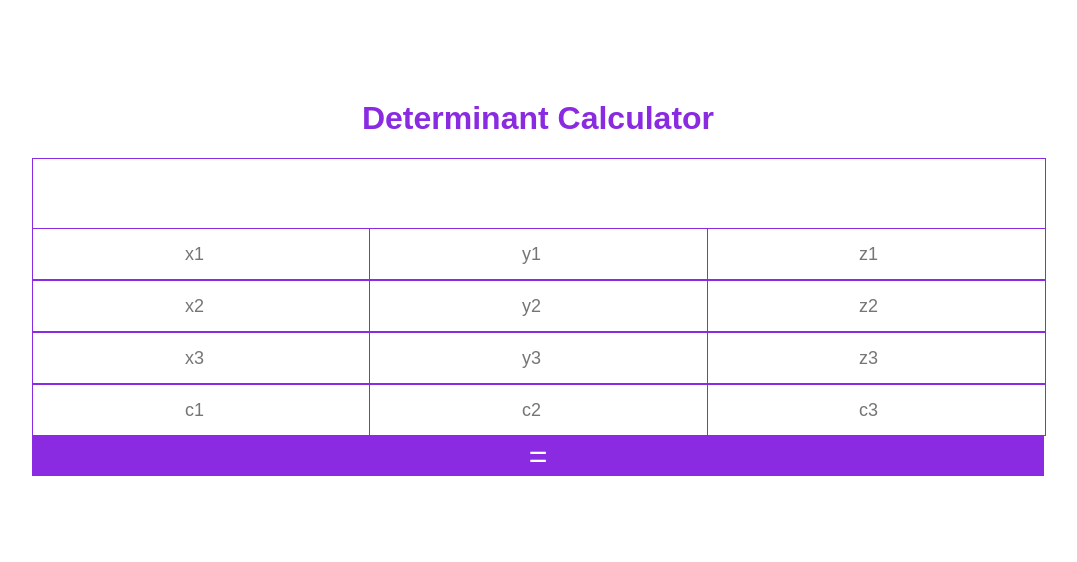
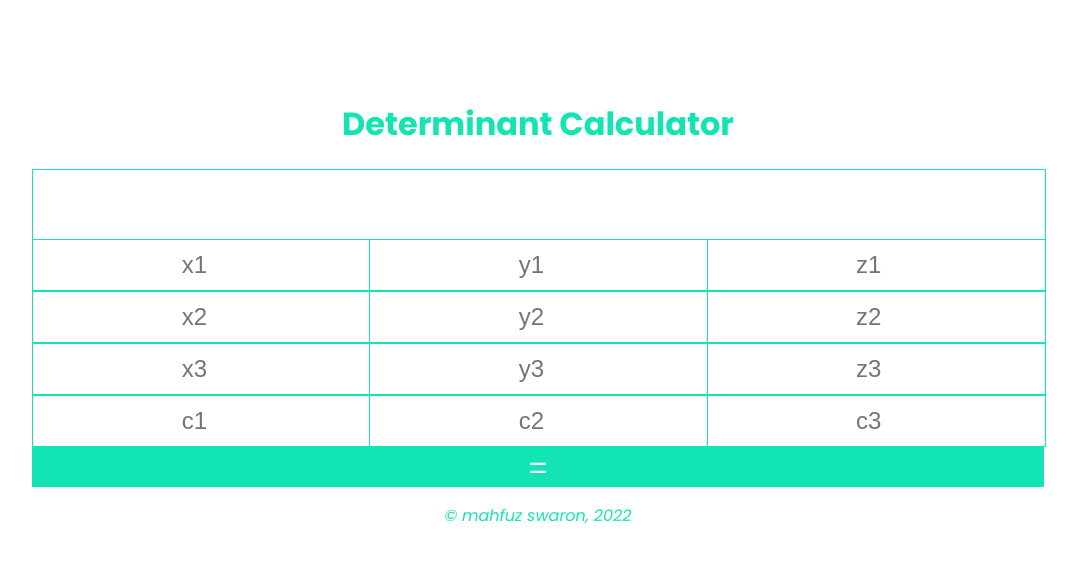
Before and after one commit to mahfuzswaron/solve-determinant, a plain HTML site: page index.html in a window 1280 px wide. Shown: the whole page, without its empty margins (102-1179 px from the left). Drawn offline with Linux system fonts and the light colour scheme.

Commit message:
color and font changed

```diff
--- a/index.html
+++ b/index.html
@@ -38,8 +38,9 @@
     <input type="number" class="num-input" value=""  placeholder="c3" id="c3">
     </div>
         <button class="btn" id="result-btn" onclick="showResult()">=</button>
+        <p> <em> &copy; mahfuz swaron, 2022 </em></p>
+    </main>
 
-    </main>
 <!-- javascript link  -->
 <script src="/determinant.js"></script>
 </body>
--- a/style.css
+++ b/style.css
@@ -1,9 +1,13 @@
+/* poppins font family */
+@import url('https://fonts.googleapis.com/css2?family=Poppins:ital,wght@0,100;0,200;0,300;0,400;0,500;0,600;0,700;0,800;0,900;1,100;1,200;1,300;1,400;1,500;1,600;1,700;1,800;1,900&display=swap');
+
 body{
-    font-family: "arial";
+    font-family: "poppins";
+    font-weight: 400;
 }
-h1{
+h1, p{
     text-align: center;
-    color: blueviolet;
+    color:#12e4b3;
 }
 .container{
     margin-top: 100px;
@@ -24,7 +28,7 @@ h1{
 .input-div input{
     width: 100%;
     height: 50px;
-    font-size: large;
+    font-size:x-large;
     padding: 0;
 }
 .display-div{
@@ -32,13 +36,13 @@ h1{
 }
 .display-div input{
     height: 100%;
-    border: 1px solid blueviolet;
-    font-size: large;
+    border: 1px solid #12e4b3;
+    font-size: xx-large;
 }
 .btn{
     font-size:xx-large;
     color: white;
-    background-color: blueviolet;
+    background-color: #12e4b3;
     border: none;
     height: 40px;
     width: 100%;
@@ -46,7 +50,7 @@ h1{
 }
 
 input{
-border: 1px solid blueviolet;
+border: 1px solid #12e4b3;
 text-align: center;
 padding: 0;
 }
```
